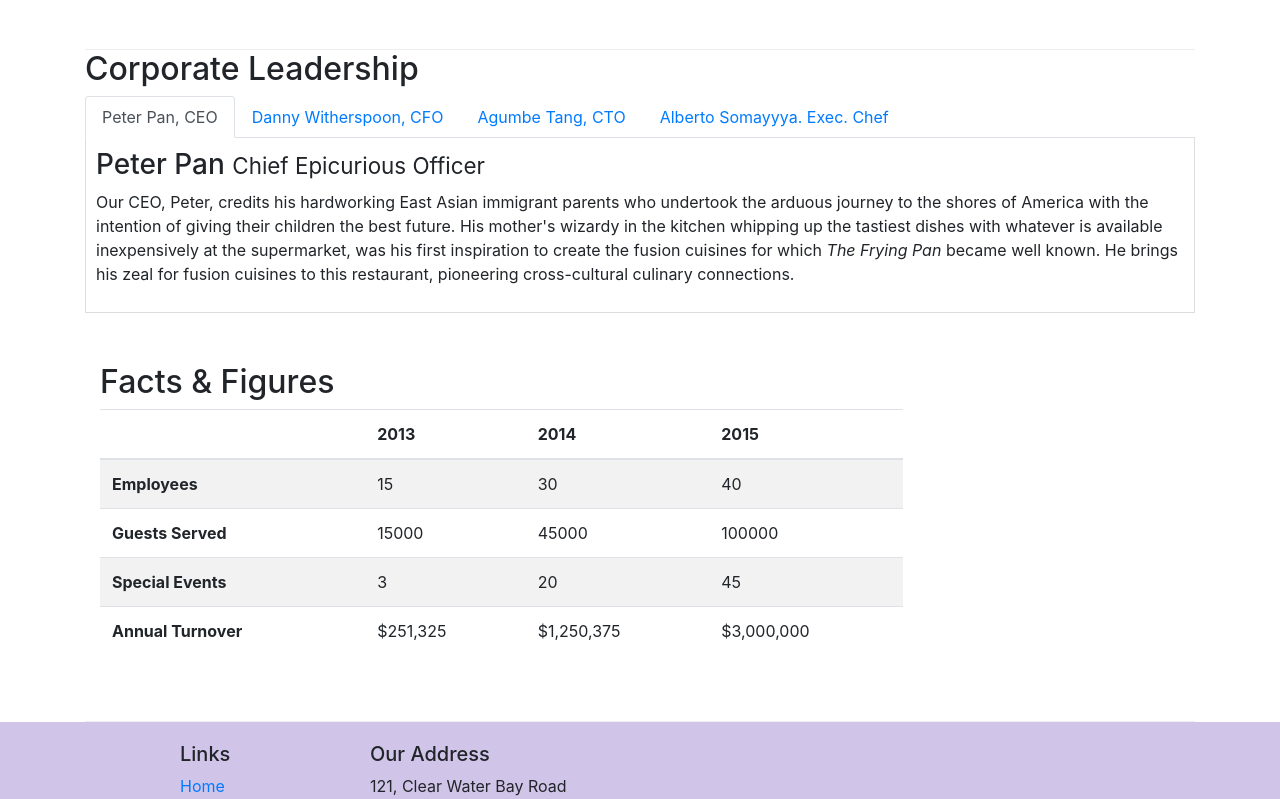
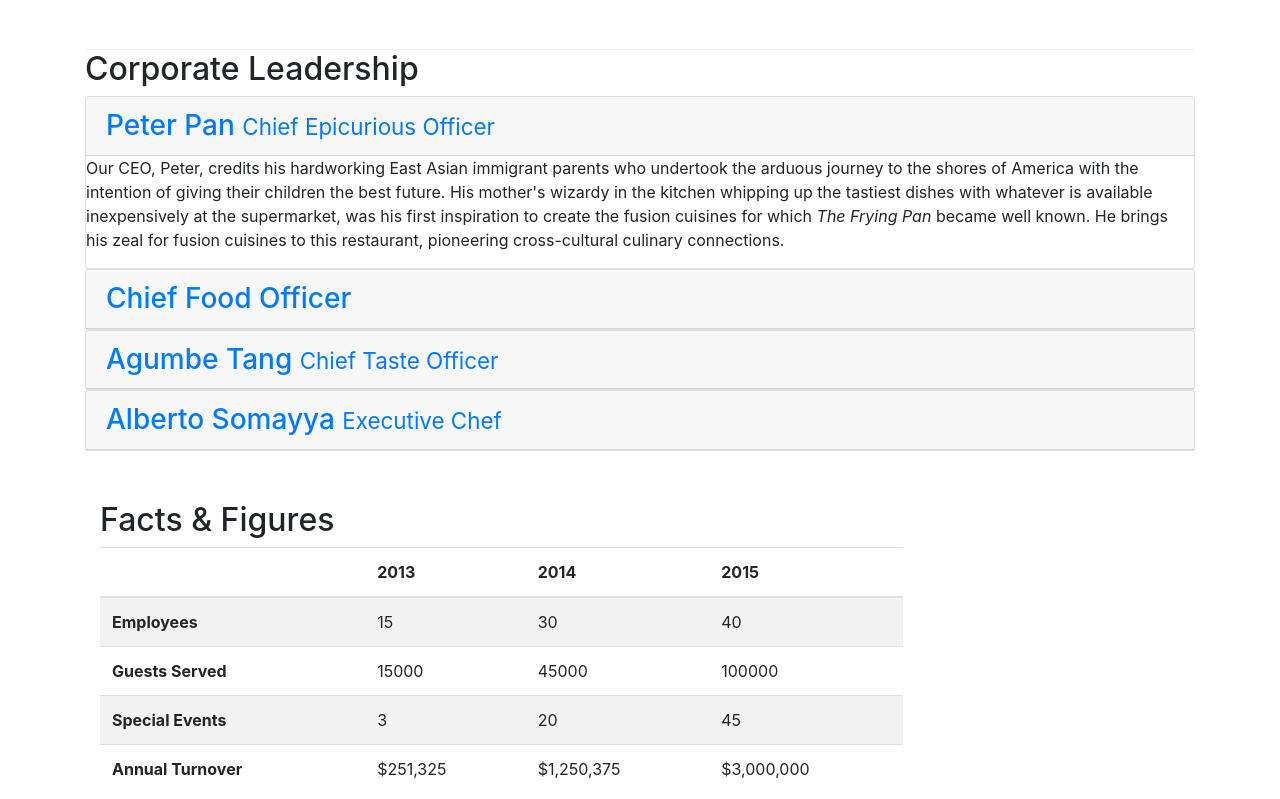
Before and after one commit to Anders12345/conFusion, a website: page aboutus.html in a window 1280 px wide. Shown: the part 874-1673 px from the top of the page. Drawn offline with nearby package versions, Linux system fonts and the light colour scheme.

Commit message:
Accordion

```diff
--- a/aboutus.html
+++ b/aboutus.html
@@ -96,36 +96,62 @@
         <div class="row">
           <div class="col-12">
               <h2>Corporate Leadership</h2>
-                <ul class="nav nav-tabs">
-                  <li class="nav-item">
-                    <a class="nav-link active" href="#peter" role="tab" data-toggle="tab">Peter Pan, CEO</a>
-                  </li>
-                  <li class="nav-item">
-                    <a class="nav-link" href="#danny" role="tab" data-toggle="tab">Danny Witherspoon, CFO</a>
-                  </li>
-                  <li class="nav-item">
-                    <a class="nav-link" href="#agumbe" role="tab" data-toggle="tab">Agumbe Tang, CTO</a>
-                  </li>
-                  <li class="nav-item">
-                    <a class="nav-link" href="#alberto" role="tab" data-toggle="tab">Alberto Somayyya. Exec. Chef</a>
-                  </li>
-                </ul>
-                <div class="tab-content">
-                  <div role="tabpanel" class="tab-pane fade show active" id="peter">
-                    <h3>Peter Pan <small>Chief Epicurious Officer</small></h3>
+              <div id="accordion" role="tablist">
+                <div class="card">
+                  <div class="card-header" role="tab" id="peterhead">
+                    <h3 class="mb-0">
+                      <a data-toggle="collapse" data-parent="#accordion" href="#peter">
+                        Peter Pan <small>Chief Epicurious Officer</small>
+                      </a>
+                    </h3>
+                  </div>
+                  <div role="tabpanel" class="collapse show" id="peter">
+                    <div class="card-block">
                       <p class="hidden-xs-down">Our CEO, Peter, credits his hardworking East Asian immigrant parents who undertook the arduous journey to the shores of America with the intention of giving their children the best future. His mother's wizardy in the kitchen whipping up the tastiest dishes with whatever is available inexpensively at the supermarket, was his first inspiration to create the fusion cuisines for which <em>The Frying Pan</em> became well known. He brings his zeal for fusion cuisines to this restaurant, pioneering cross-cultural culinary connections.</p>
                     </div>
-                  <div role="tabpanel" class="tab-pane fade" id="danny">
-                    <h3>Dhanasekaran Witherspoon <small>Chief Food Officer</small></h3>
+                  </div>
+                </div>
+                <div class="card">
+                  <div class="card-header" role="tab" id="dannyhead">
+                    <h3 class="mb-0">
+                      <a class="collapsed" data-toggle="collapse" data-parent="#accordion" href="#danny"
+                        Dhanasekaran Witherspoon <small>Chief Food Officer</small>
+                      </a>
+                    </h3>
+                  </div>
+                  <div role="tabpanel" class="collapse" id="danny">
+                    <div class="card-block">
                       <p class="hidden-xs-down">Our CFO, Danny, as he is affectionately referred to by his colleagues, comes from a long established family tradition in farming and produce. His experiences growing up on a farm in the Australian outback gave him great appreciation for varieties of food sources. As he puts it in his own words, <em>Everything that runs, wins, and everything that stays, pays!</em></p>
                     </div>
-                  <div role="tabpanel" class="tab-pane fade" id="agumbe">
-                    <h3>Agumbe Tang <small>Chief Taste Officer</small></h3>
+                  </div>
+                </div>
+                <div class="card">
+                  <div class="card-header" role="tab" id="agumbehead">
+                    <h3 class="mb-0">
+                      <a class="collapsed" data-toggle="collapse" data-parent="#accordion" href="#agumbe">
+                        Agumbe Tang <small>Chief Taste Officer</small>
+                      </a>
+                    </h3>
+                  </div>
+                  <div role="tabpanel" class="collapse" id="agumbe">
+                    <div class="card-block">
                       <p class="hidden-xs-down">Blessed with the most discerning gustatory sense, Agumbe, our CTO, personally ensures that every dish that we serve meets his exacting tastes. Our chefs dread the tongue lashing that ensues if their dish does not meet his exacting standards. He lives by his motto, <em>You click only if you survive my lick.</em></p>
                     </div>
-                  <div role="tabpanel" class="tab-pane fade" id="alberto">
-                    <h3>Alberto Somayya <small>Executive Chef</small></h3>
+                  </div>
+                </div>
+                <div class="card">
+                  <div class="card-header" role="tab" id="albertohead">
+                    <h3 class="mb-0">
+                      <a class="collapsed" data-toggle="collapse" data-parent="#accordion" href="#alberto">
+                        Alberto Somayya <small>Executive Chef</small>
+                      </a>
+                    </h3>
+                  </div>
+                  <div role="tabpanel" class="collapse" id="alberto">
+                    <div class="card-block">
                       <p class="hidden-xs-down">Award winning three-star Michelin chef with wide International experience having worked closely with whos-who in the culinary world, he specializes in creating mouthwatering Indo-Italian fusion experiences. He says, <em>Put together the cuisines from the two craziest cultures, and you get a winning hit! Amma Mia!</em></p>
+                    </div>
+                  </div>
                 </div>
               </div>
           </div>
```
Lines whose indentation alone changed are shown as unchanged.
